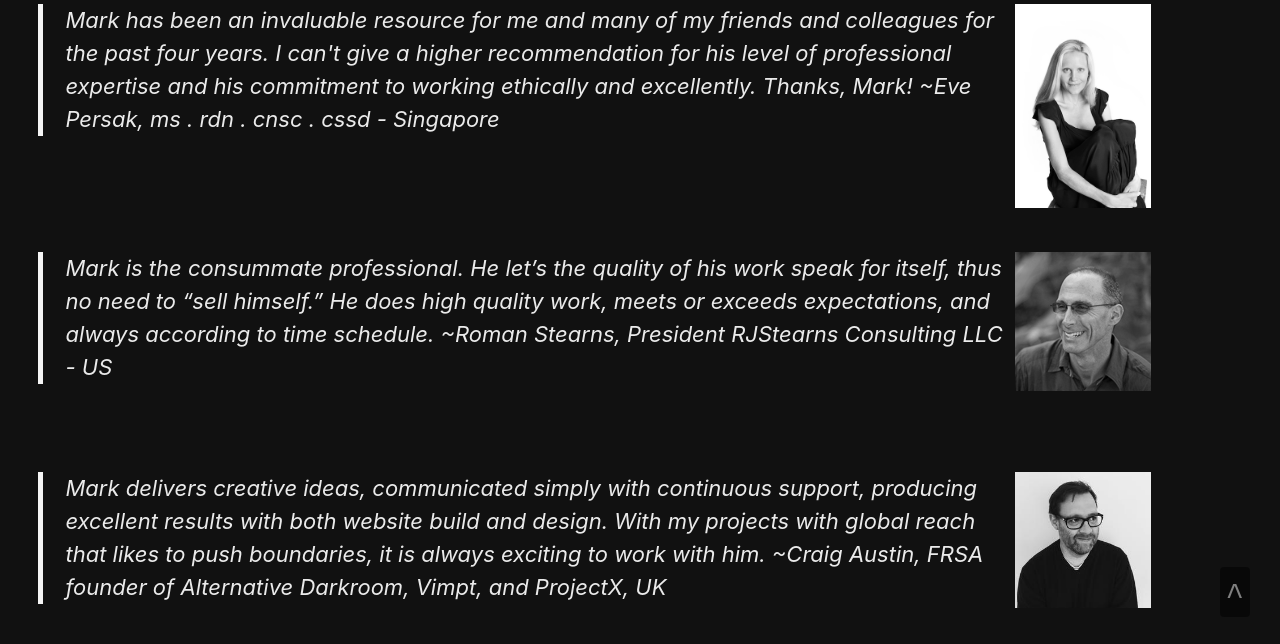
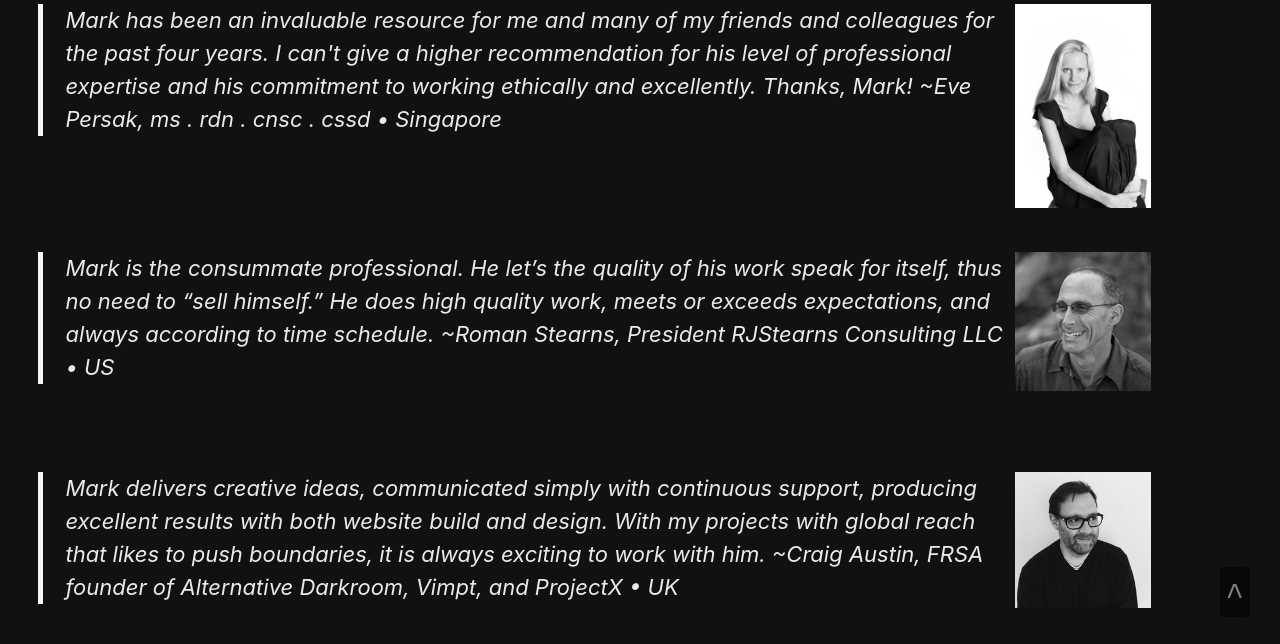
Before and after one commit to marklchaves/caughtmyeye, a Jekyll site: the page built from _pages/about.md, in a window 1280 px wide and 900 px high, scrolled down 1540 px. Shown: the part 253-897 px from the top of the window. Built offline with Jekyll 4.4.1, drawn with Linux system fonts in a browser that asks for light colours; cached includes are drawn as plain includes; nearby versions of some CDN libraries.

Commit message:
Standardised on bullet sep

```diff
--- a/_pages/about.md
+++ b/_pages/about.md
@@ -33,15 +33,15 @@ header:
 </div>
 
 <div class="animation-element slide-left clearfix">
-  <a href="https://evepersak.com/bio/"><img style="display:inline;float:right;filter:grayscale(1);" src="/assets/images/about/eve-sitting-black-clothes-knees-336.jpg" alt="Eve Persak - Testimonial for mark l chaves" width="136"></a><blockquote>Mark has been an invaluable resource for me and many of my friends and colleagues for the past four years. I can't give a higher recommendation for his level of professional expertise and his commitment to working ethically and excellently.  Thanks, Mark! ~Eve Persak, ms . rdn . cnsc . cssd - Singapore</blockquote>
+  <a href="https://evepersak.com/bio/"><img style="display:inline;float:right;filter:grayscale(1);" src="/assets/images/about/eve-sitting-black-clothes-knees-336.jpg" alt="Eve Persak - Testimonial for mark l chaves" width="136"></a><blockquote>Mark has been an invaluable resource for me and many of my friends and colleagues for the past four years. I can't give a higher recommendation for his level of professional expertise and his commitment to working ethically and excellently.  Thanks, Mark! ~Eve Persak, ms . rdn . cnsc . cssd &bull; Singapore</blockquote>
 </div>
 
 <div class="animation-element slide-left clearfix">
-  <a href="https://scalingstudentsuccess.org/who-we-are/#staff"><img style="display:inline;float:right;filter:grayscale(1);" src="/assets/images/about/roman-portrait-136w.jpg" alt="Roman Stearns - Testimonial for mark l chaves" width="136"></a><blockquote>Mark is the consummate professional. He let’s the quality of his work speak for itself, thus no need to “sell himself.” He does high quality work, meets or exceeds expectations, and always according to time schedule. ~Roman Stearns, President RJStearns Consulting LLC - US</blockquote>
+  <a href="https://scalingstudentsuccess.org/who-we-are/#staff"><img style="display:inline;float:right;filter:grayscale(1);" src="/assets/images/about/roman-portrait-136w.jpg" alt="Roman Stearns - Testimonial for mark l chaves" width="136"></a><blockquote>Mark is the consummate professional. He let’s the quality of his work speak for itself, thus no need to “sell himself.” He does high quality work, meets or exceeds expectations, and always according to time schedule. ~Roman Stearns, President RJStearns Consulting LLC &bull; US</blockquote>
 </div>
 
 <div class="animation-element slide-left clearfix">
-  <a href="http://www.alternativedarkroom.com/contact-.html"><img style="display:inline;float:right;filter:grayscale(1);" src="/assets/images/about/craig-portrait-234.jpg" alt="Craig Austin - Testimonial for mark l chaves" width="136"></a><blockquote>Mark delivers creative ideas, communicated simply with continuous support, producing excellent results with both website build and design. With my projects with global reach that likes to push boundaries, it is always exciting to work with him. ~Craig Austin, FRSA founder of Alternative Darkroom, Vimpt, and ProjectX, UK</blockquote>
+  <a href="http://www.alternativedarkroom.com/contact-.html"><img style="display:inline;float:right;filter:grayscale(1);" src="/assets/images/about/craig-portrait-234.jpg" alt="Craig Austin - Testimonial for mark l chaves" width="136"></a><blockquote>Mark delivers creative ideas, communicated simply with continuous support, producing excellent results with both website build and design. With my projects with global reach that likes to push boundaries, it is always exciting to work with him. ~Craig Austin, FRSA founder of Alternative Darkroom, Vimpt, and ProjectX &bull; UK</blockquote>
 </div>
 
 ---
```
